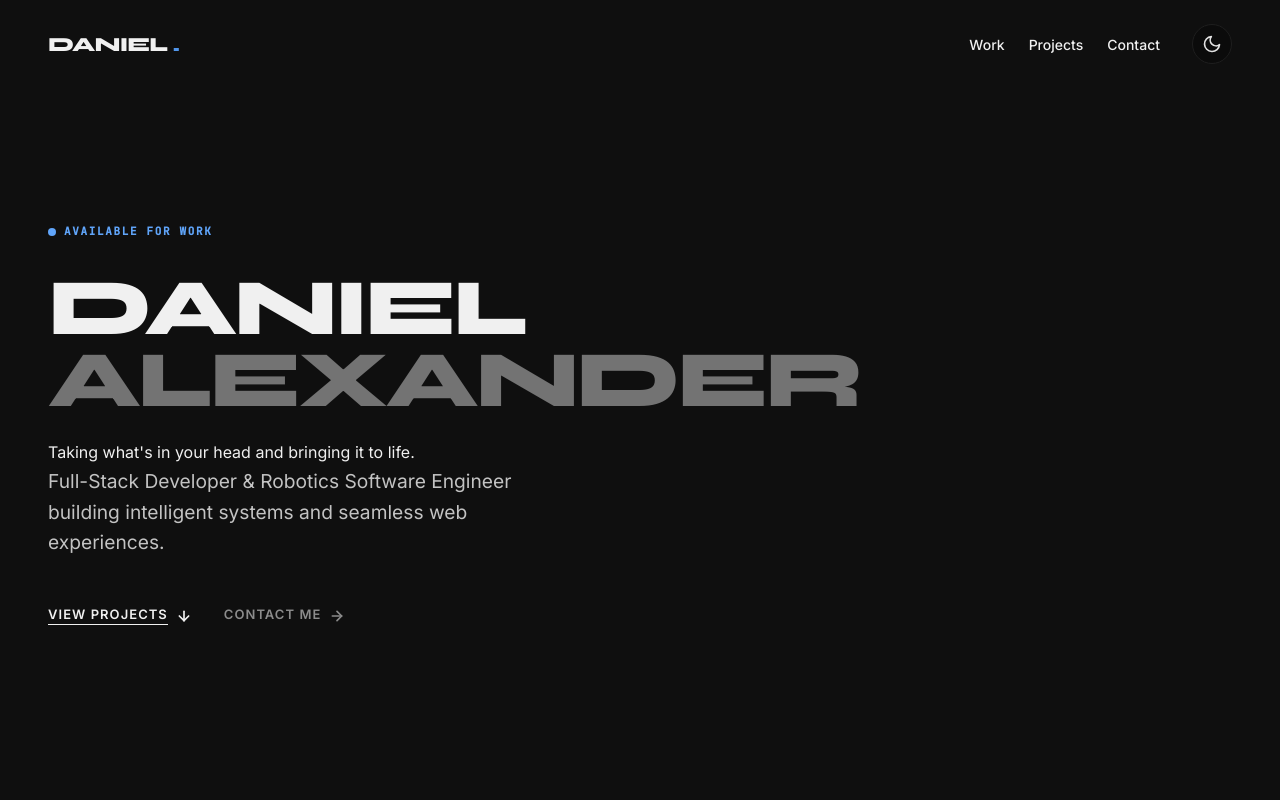
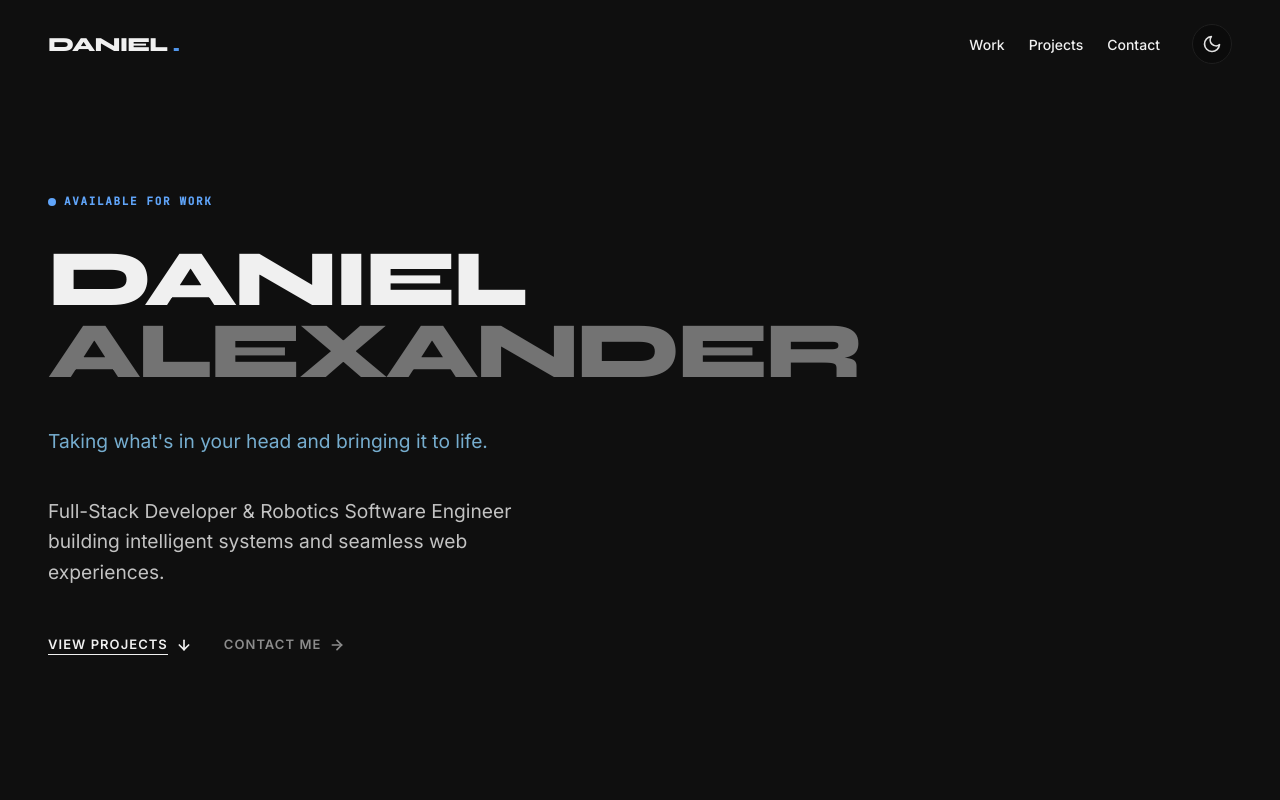
Before and after one commit to daniel-odulate22/potfolio, a React (Create React App) app: page / in a window 1280 px wide. Shown: the top 800 px of the page. Built offline with nearby package versions, Linux system fonts and the light colour scheme; the HTML template or start-up script is replaced by a standard one.

Commit message:
Add hero_subtitle styles to App.css

```diff
--- a/src/App.css
+++ b/src/App.css
@@ -87,6 +87,15 @@
   max-width: 520px;
   line-height: 1.6;
   margin-bottom: 48px;
+}
+.hero_subtitle {
+  font-size: clamp(1rem, 1.5vw, 1.5rem);
+  color: var(--hero-hook);
+  opacity: 0.8;
+  max-width: 520px;
+  line-height: 1.6;
+  margin-bottom: 39px;
+  margin-top: 15px;
 }
 
 /* CTA buttons row */
```
